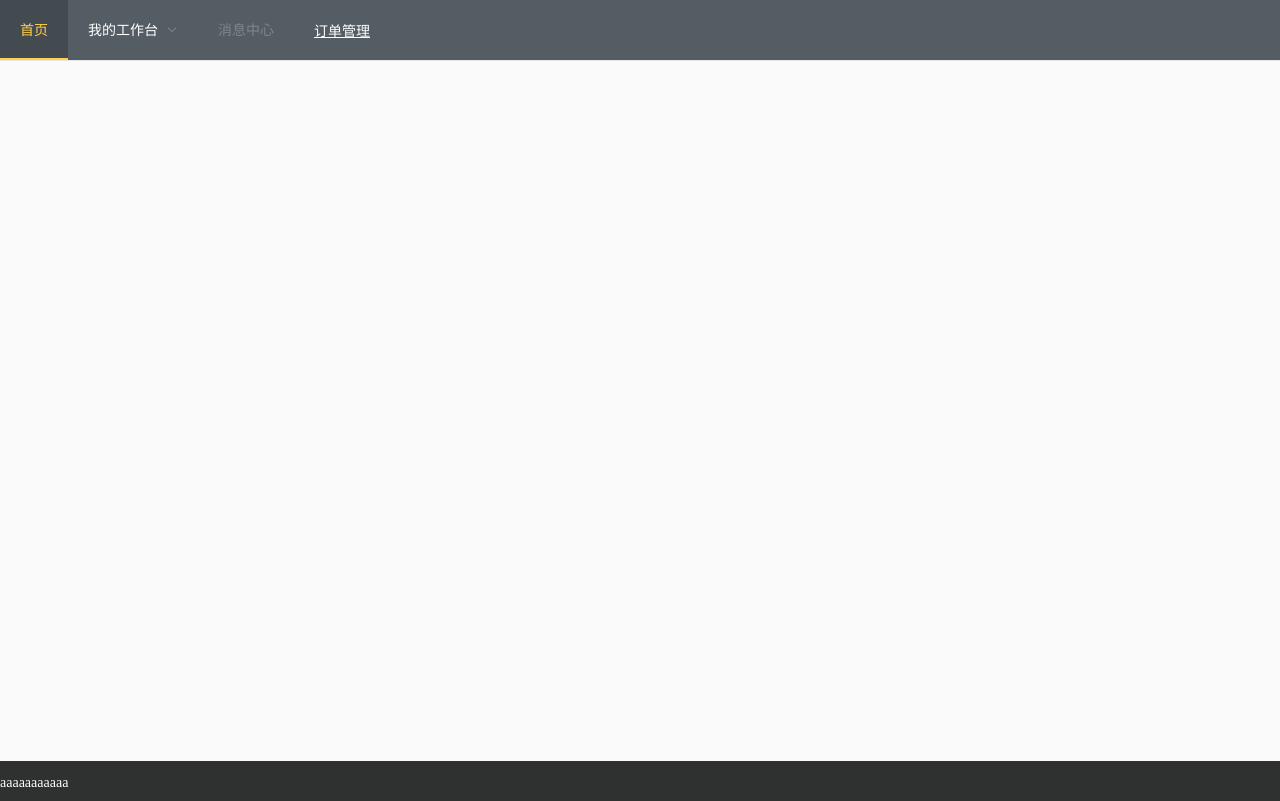
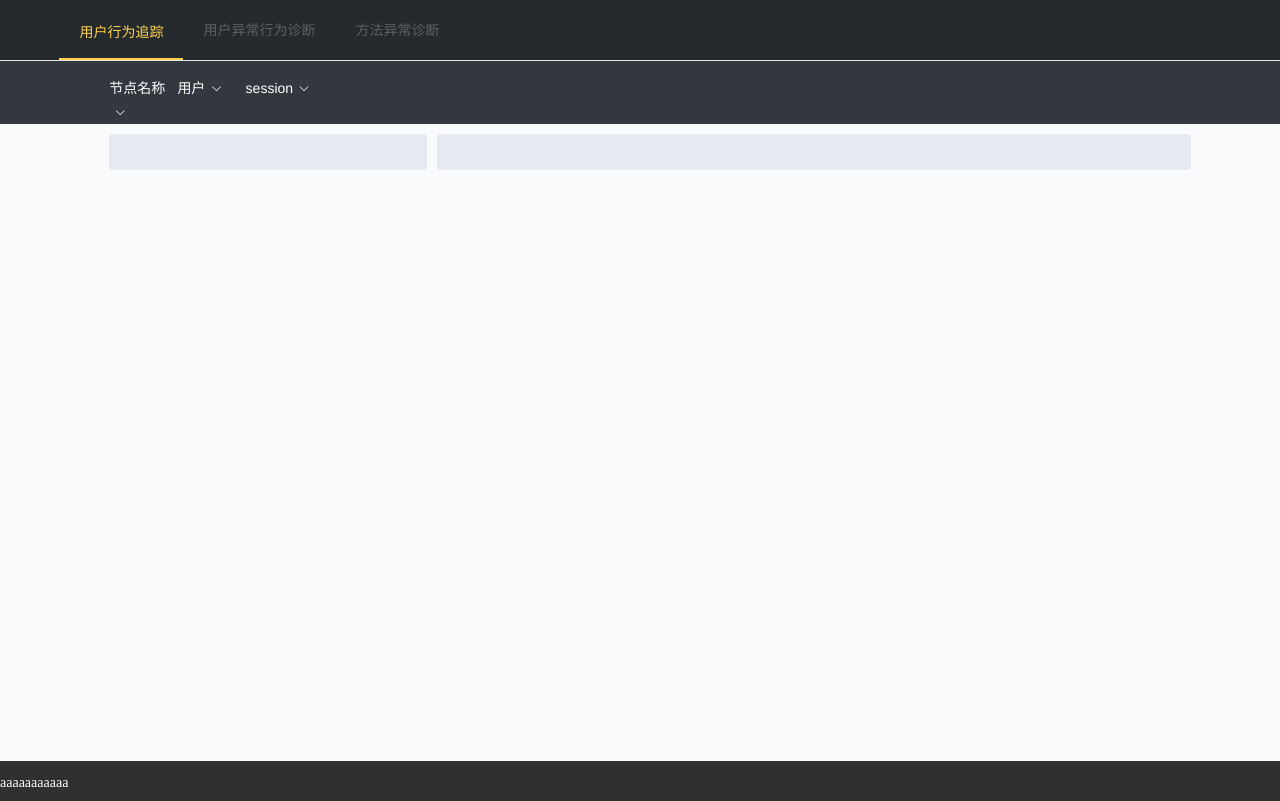
Before and after one commit to 1455364690/diagnosis-web, a Vue app: page /#/trace in a window 1280 px wide. Shown: the top 801 px of the page. Built offline with nearby package versions, Linux system fonts and the light colour scheme.

Commit message:
用户行为

```diff
--- a/src/App.vue
+++ b/src/App.vue
@@ -35,6 +35,7 @@ body{
   color: #212529;
   text-align: left;
   background-color: #fafafa;
+  font-family: "Helvetica Neue";;
 }
 
 html,body{
--- a/src/components/commons/Header.vue
+++ b/src/components/commons/Header.vue
@@ -2,28 +2,21 @@
   <nav class="header-nav">
     <div class="container">
       <el-menu
-        :default-active="activeIndex2"
+        :default-active="activeIndex"
         class="el-menu-demo"
         mode="horizontal"
         @select="handleSelect"
-        background-color="#545c64"
+        background-color="#252a2f"
         text-color="#fff"
         active-text-color="#ffd04b">
-        <el-menu-item index="1">首页</el-menu-item>
-        <el-submenu index="2">
-          <template slot="title">我的工作台</template>
-          <el-menu-item index="2-1">选项1</el-menu-item>
-          <el-menu-item index="2-2">选项2</el-menu-item>
-          <el-menu-item index="2-3">选项3</el-menu-item>
-          <el-submenu index="2-4">
-            <template slot="title">选项4</template>
-            <el-menu-item index="2-4-1">选项1</el-menu-item>
-            <el-menu-item index="2-4-2">选项2</el-menu-item>
-            <el-menu-item index="2-4-3">选项3</el-menu-item>
-          </el-submenu>
-        </el-submenu>
-        <el-menu-item index="3" disabled>消息中心</el-menu-item>
-        <el-menu-item index="4"><a href="https://www.ele.me" target="_blank">订单管理</a></el-menu-item>
+        <el-menu-item index="0" disabled>&nbsp;&nbsp;&nbsp;&nbsp;&nbsp;</el-menu-item>
+        <el-menu-item index="1">
+          <router-link :to="{ name: 'Trace'}">
+            <el-link :underline="false">用户行为追踪</el-link>
+          </router-link>
+        </el-menu-item>
+        <el-menu-item index="2" disabled>用户异常行为诊断</el-menu-item>
+        <el-menu-item index="3" disabled>方法异常诊断</el-menu-item>
       </el-menu>
     </div>
   </nav>
@@ -34,8 +27,7 @@ export default {
   name: "header-container",
   data() {
     return {
-      activeIndex: '1',
-      activeIndex2: '1'
+      activeIndex: '1'
     };
   },
   methods: {
@@ -55,6 +47,13 @@ export default {
   font-size: 16px;
   color: rgba(153, 153, 153, 1);
   /*height:58px;*/
-  background:rgba(243,244,247,1);
+  background: rgba(243, 244, 247, 1);
+}
+a {
+  text-decoration: none;
+}
+
+.router-link-active {
+  text-decoration: none;
 }
 </style>
--- a/src/components/home-page/HomePage.vue
+++ b/src/components/home-page/HomePage.vue
@@ -15,10 +15,20 @@ export default {
   name: "HomePage",
   data() {
     return {
-      vals: {value: 'nothing'}
+      vals: {value: 'nothing'},
+      userIdList: [],
+      currentUserId: 0,
+      sessionIdList: [],
+      currentSessionId: '',
+      methodInfoList: []
     }
   },
   methods: {
+    getAllUserIdList() {
+      Http.get(Apis.USER.GET_ALL_USER_ID).then(res => {
+        this.userIdList = res
+      })
+    },
     test() {
       Http.get(Apis.USER.GET_ALL_USER_ID).then(res => {
         this.vals = res
--- /dev/null
+++ b/src/components/trace/Trace.vue
@@ -0,0 +1,206 @@
+<template>
+  <div class="container">
+    <el-row :gutter="10" style="padding-top: 15px;background: #333840">
+      <el-col :span="2">
+        <div class="grid-content"></div>
+      </el-col>
+      <el-col :span="10">
+        <div class="grid-content">
+          <el-row :gutter="10">
+            <el-col :span="3">
+              <div class="grid-content bg-purple">
+                <el-dropdown @command="selectNode">
+                <span class="el-dropdown-link">
+                  {{ nodeName }}<i class="el-icon-arrow-down el-icon--right"></i>
+                </span>
+                  <el-dropdown-menu slot="dropdown">
+                    <el-dropdown-item v-for="(item,index) in nodeList" :command="item" :key="index">{{
+                        item
+                      }}
+                    </el-dropdown-item>
+                  </el-dropdown-menu>
+                </el-dropdown>
+              </div>
+            </el-col>
+            <el-col :span="3">
+              <div class="grid-content bg-purple">
+                <el-dropdown @command="selectUser">
+                <span class="el-dropdown-link">
+                  {{ userIdName }}<i class="el-icon-arrow-down el-icon--right"></i>
+                </span>
+                  <el-dropdown-menu slot="dropdown">
+                    <el-dropdown-item v-for="(item,index) in userIdList" :command="item" :key="index">{{
+                        item
+                      }}
+                    </el-dropdown-item>
+                  </el-dropdown-menu>
+                </el-dropdown>
+              </div>
+            </el-col>
+            <el-col :span="8">
+              <div class="grid-content bg-purple">
+                <el-dropdown @command="selectSession">
+                <span class="el-dropdown-link">
+                  {{ sessionIdName }}<i class="el-icon-arrow-down el-icon--right"></i>
+                </span>
+                  <el-dropdown-menu slot="dropdown">
+                    <el-dropdown-item v-for="(item,index) in sessionIdList" :command="item" :key="index">{{
+                        item
+                      }}
+                    </el-dropdown-item>
+                  </el-dropdown-menu>
+                </el-dropdown>
+              </div>
+            </el-col>
+          </el-row>
+
+        </div>
+      </el-col>
+      <el-col :span="10">
+        <div class="grid-content"></div>
+      </el-col>
+      <el-col :span="2">
+        <div class="grid-content"></div>
+      </el-col>
+    </el-row>
+    <el-row :gutter="10" type="flex" class="row-bg" justify="space-between">
+      <el-col :span="2">
+        <div class="grid-content bg-purple"></div>
+      </el-col>
+      <el-col :span="6">
+        <div class="grid-content bg-purple-light">
+          <el-row :gutter="10" style="box-shadow: 0 2px 4px rgba(0, 0, 0, .12), 0 0 6px rgba(0, 0, 0, .04);border-radius: 4px" v-for="(item,index) in methodInfoList" :command="item" :key="index"  type="flex" class="row-bg" justify="space-between">
+            <el-col :span="24">
+              <el-row :gutter="10" style="margin-bottom: 5px">
+                <el-col :span="24" style="color: #409EFF">{{item.class_method}}</el-col>
+              </el-row>
+              <el-row :gutter="10">
+                <el-col :span="3"><el-tag effect="dark" type="info" style="margin-top: 7px">{{item.consume_time}}&nbsp;ms</el-tag></el-col>
+                <el-col :span="21" style="color: #909399;font-size: 15px;padding-top: 10px">{{item.log_time}}</el-col>
+              </el-row>
+            </el-col>
+          </el-row>
+        </div>
+      </el-col>
+      <el-col :span="14">
+        <div class="grid-content bg-purple-light">
+        </div>
+      </el-col>
+      <el-col :span="2">
+        <div class="grid-content bg-purple"></div>
+      </el-col>
+    </el-row>
+  </div>
+</template>
+
+<script>
+import Http from '@/js/http.js'
+import Apis from '@/js/api.js'
+
+export default {
+  name: "Trace",
+  data() {
+    return {
+      vals: {value: 'nothing'},
+      nodeList: ['mooctest'],
+      nodeName: '节点名称',
+      userIdName: '用户',
+      sessionIdName: 'session',
+      userIdList: [],
+      currentUserId: 0,
+      sessionIdList: [],
+      currentSessionId: '',
+      methodInfoList: []
+    }
+  },
+  methods: {
+    selectNode(item) {
+      console.log(item)
+      this.nodeName = item
+      this.getAllUserIdList()
+    },
+    selectUser(item) {
+      console.log(item)
+      this.userIdName = item
+      this.currentUserId = item
+      this.getAllSessionIdListByUserId(item)
+    },
+    selectSession(item) {
+      this.sessionIdName = item
+      this.currentSessionId = item
+      this.getMethodInfoList(item)
+    },
+    getAllUserIdList() {
+      Http.get(Apis.USER.GET_ALL_USER_ID).then(res => {
+        console.log(res)
+        this.userIdList = res
+      })
+    },
+    getAllSessionIdListByUserId(userId) {
+      Http.get(Apis.USER.GET_SESSION_LIST_ID_BY_USER_ID.replace('{user_id}', userId)).then(res => {
+        console.log(res)
+        this.sessionIdList = res
+      })
+    },
+    getMethodInfoList(sessionId) {
+      Http.get(Apis.METHOD.GET_FILEBEAT_LIST_BY_SESSION_ID.replace('{session_id}', sessionId)).then(res => {
+        this.methodInfoList = res
+      })
+    },
+    test() {
+      Http.get(Apis.USER.GET_ALL_USER_ID).then(res => {
+        this.vals = res
+      })
+    }
+  }
+}
+</script>
+
+<style scoped>
+.el-dropdown-link {
+  cursor: pointer;
+  color: white;
+}
+
+.el-icon-arrow-down {
+  font-size: 12px;
+}
+
+.el-row {
+  /*margin-bottom: 20px;*/
+}
+
+.el-col {
+  border-radius: 4px;
+}
+
+.bg-purple-dark {
+  /*background: #99a9bf;*/
+}
+
+.bg-purple {
+  /*background: #99a9bf;*/
+}
+
+.bg-purple-light {
+  background: #e5e9f2;
+}
+
+.grid-content {
+  border-radius: 4px;
+  min-height: 36px;
+}
+
+.row-bg {
+  padding: 10px 0;
+  background-color: #f9fafc;
+}
+
+a {
+  text-decoration: none;
+}
+
+.router-link-active {
+  text-decoration: none;
+}
+</style>
--- a/src/js/api.js
+++ b/src/js/api.js
@@ -1,6 +1,12 @@
 export default {
   USER: {
-    GET_ALL_USER_ID: '/api/get_all_user_id_list/'
+    GET_ALL_USER_ID: '/api/get_all_user_id_list/',
+    GET_SESSION_LIST_ID_BY_USER_ID: 'api/get_session_list_id_by_user_id/{user_id}',
+    GEt_SESSION_LIST_DIC_BY_USER_ID_LIST: 'api/get_session_list_dic_by_user_id_list',
+
   },
-  METHOD: {}
+  METHOD: {
+    GET_FILEBEAT_LIST_BY_SESSION_ID: 'api/get_method_list_by_session_id/{session_id}',
+    GET_PC_INFO_BY_SESSION_ID_AND_METHOD_ID: 'get_pc_info_by_session_id_and_method_id/{session_id}/{method_id}'
+  }
 }
--- a/src/router/index.js
+++ b/src/router/index.js
@@ -2,6 +2,7 @@ import Vue from 'vue'
 import Router from 'vue-router'
 import HelloWorld from '@/components/HelloWorld'
 import HomePage from "@/components/home-page/HomePage";
+import Trace from "@/components/trace/Trace";
 
 Vue.use(Router)
 
@@ -11,6 +12,11 @@ export default new Router({
       path: '/',
       name: 'HomePage',
       component: HomePage
+    },
+    {
+      path: '/trace',
+      name: 'Trace',
+      component: Trace
     }
   ]
 })
```
